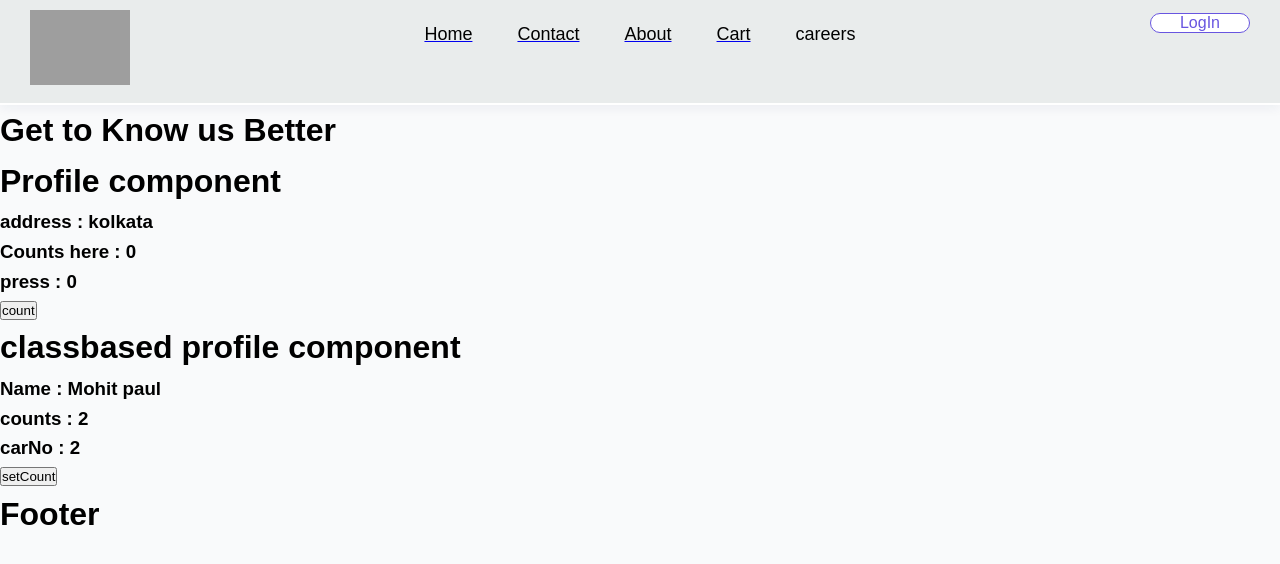
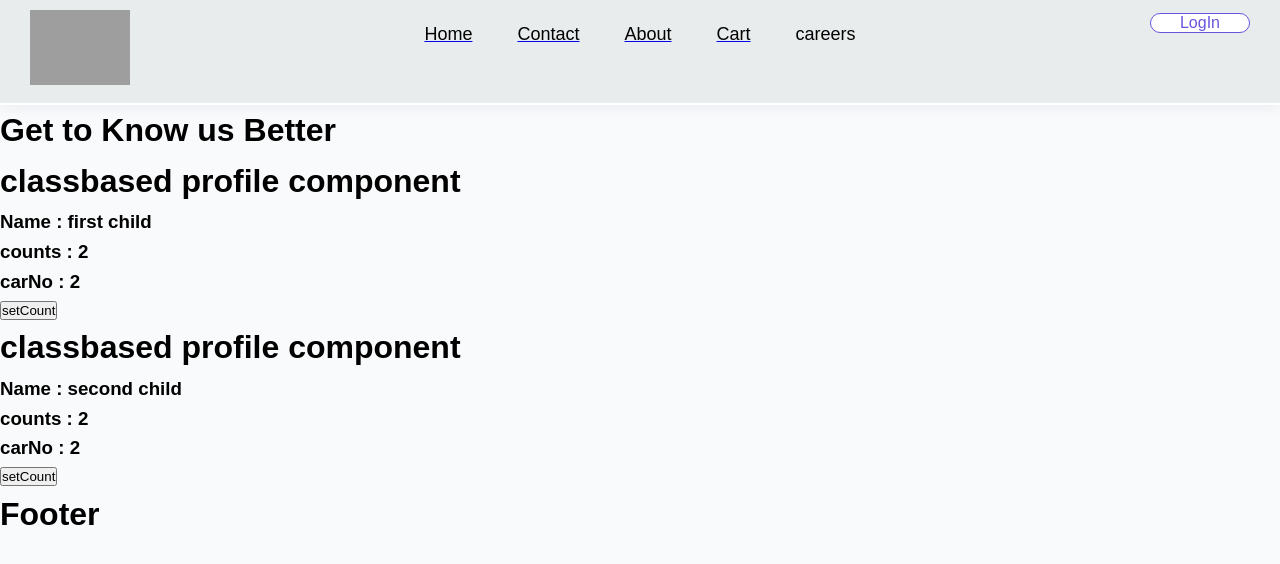
Before and after one commit to 1Mohitpl/EatChat, a React (Vite) app: page /about in a window 1280 px wide. Shown: the top 564 px of the page. Built offline with nearby package versions, Linux system fonts and the light colour scheme; grey boxes are pictures that could not be loaded.

Commit message:
updating mouting

```diff
--- a/Src/Components/Body.js
+++ b/Src/Components/Body.js
@@ -23,6 +23,7 @@ const Body = () => {
     useEffect(()=>{
      //api
      getRestraurants();
+
     }, []);
 
     async function getRestraurants() {
--- a/Src/Components/about.js
+++ b/Src/Components/about.js
@@ -1,21 +1,39 @@
 import { Outlet } from "react-router-dom";
 import ProfileClass from "./profileClass";
 import Profile from "./Profile";
+import React from "react";
+import { Component } from "react";
 
 
-const About = () =>{
+
+class About extends Component{
+    constructor (props){
+        super(props);
+        console.log("parent-constructure");
+
+    }
+      componentDidMount (){
+        console.log("parent-componentdidmount");
+
+    }
+    render() {
+        console.log("parent-render");
+
         return (
             <>
             <div className="items">
             <h1>Get to Know us Better</h1>
             {/* <img src="https://themes.muffingroup.com/be/ecofood3/wp-content/uploads/2024/02/ecofood3-about-pic1.webp" ></img> */}
             {/* <Outlet /> */}
-        <Profile  address = {"kolkata"} /> {/* paasing my propes*/}
-        <ProfileClass name = {"Mohit paul"} />
+            {/* <Profile  address = {"kolkata"} /> paasing my propes */}
+            <ProfileClass name = {"first child"} />
+            <ProfileClass name = {"second child"} />
             </div>
             </>
         )
 
     }
+}
+
 
 export default About;
--- a/Src/Components/profileClass.js
+++ b/Src/Components/profileClass.js
@@ -7,8 +7,17 @@ class  Profile extends React.Component {
         count : 2,
         carNo : 34,
       };
+      console.log("child-construture" + this.props.name);
+
+    }
+
+    componentDidMount(props){
+      console.log("child-didmouint" + this.props.name);
+
     }
     render() {
+      console.log("child-render" + this.props.name);
+
         const {count} = this.state;  // destruture the state varible
         return (
         <div>
```
Lines whose indentation alone changed are shown as unchanged.
